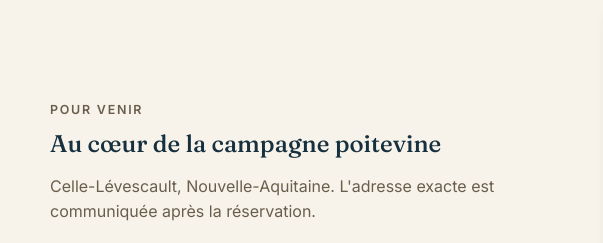
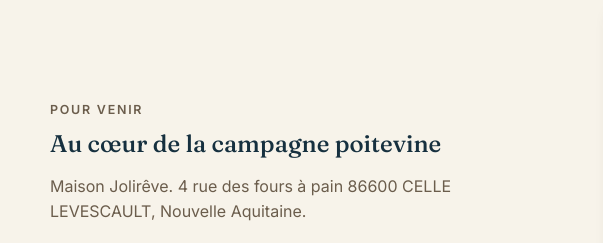
Before and after one commit to maisonjolireve-site/jolireve-site2, a website: page index.html in a window 1280 px wide. Shown: the part 7870-8113 px from the top of the page, 0-603 px from the left. Drawn offline with Linux system fonts and the light colour scheme; no server answers; grey boxes are pictures that could not be loaded.

Commit message:
Update index.html

```diff
--- a/index.html
+++ b/index.html
@@ -309,7 +309,7 @@
     <div class="acces__text">
       <p class="eyebrow">Pour venir</p>
       <h2>Au cœur de la campagne poitevine</h2>
-      <p>Celle-Lévescault, Nouvelle-Aquitaine. L'adresse exacte est communiquée après la réservation.</p>
+      <p>Maison Jolirêve. 4 rue des fours à pain 86600 CELLE LEVESCAULT, Nouvelle Aquitaine.</p>
       <ul class="acces__list">
         <li><strong>Poitiers</strong> — 20 min</li>
         <li><strong>Futuroscope</strong> — 35 min</li>
```
